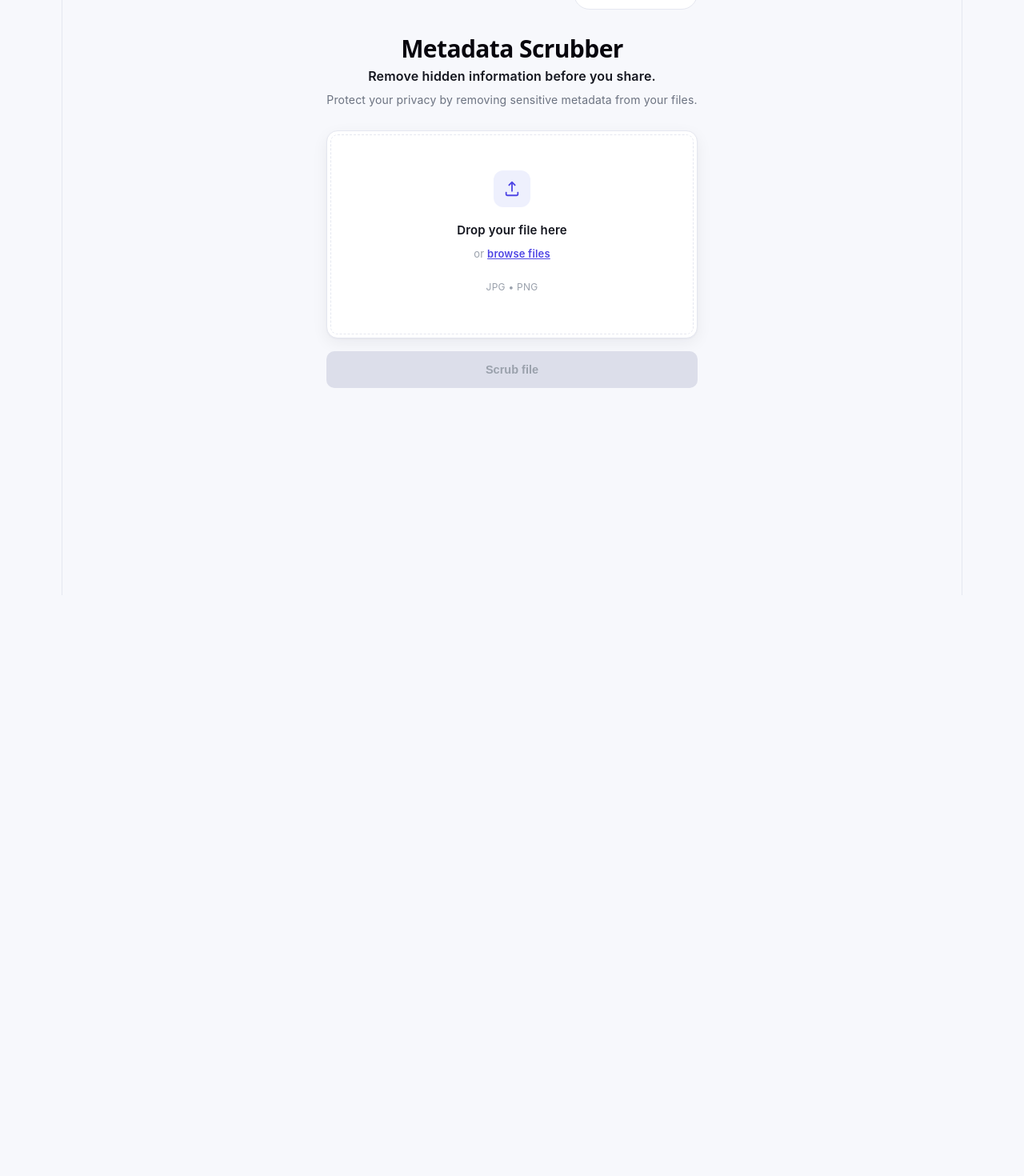
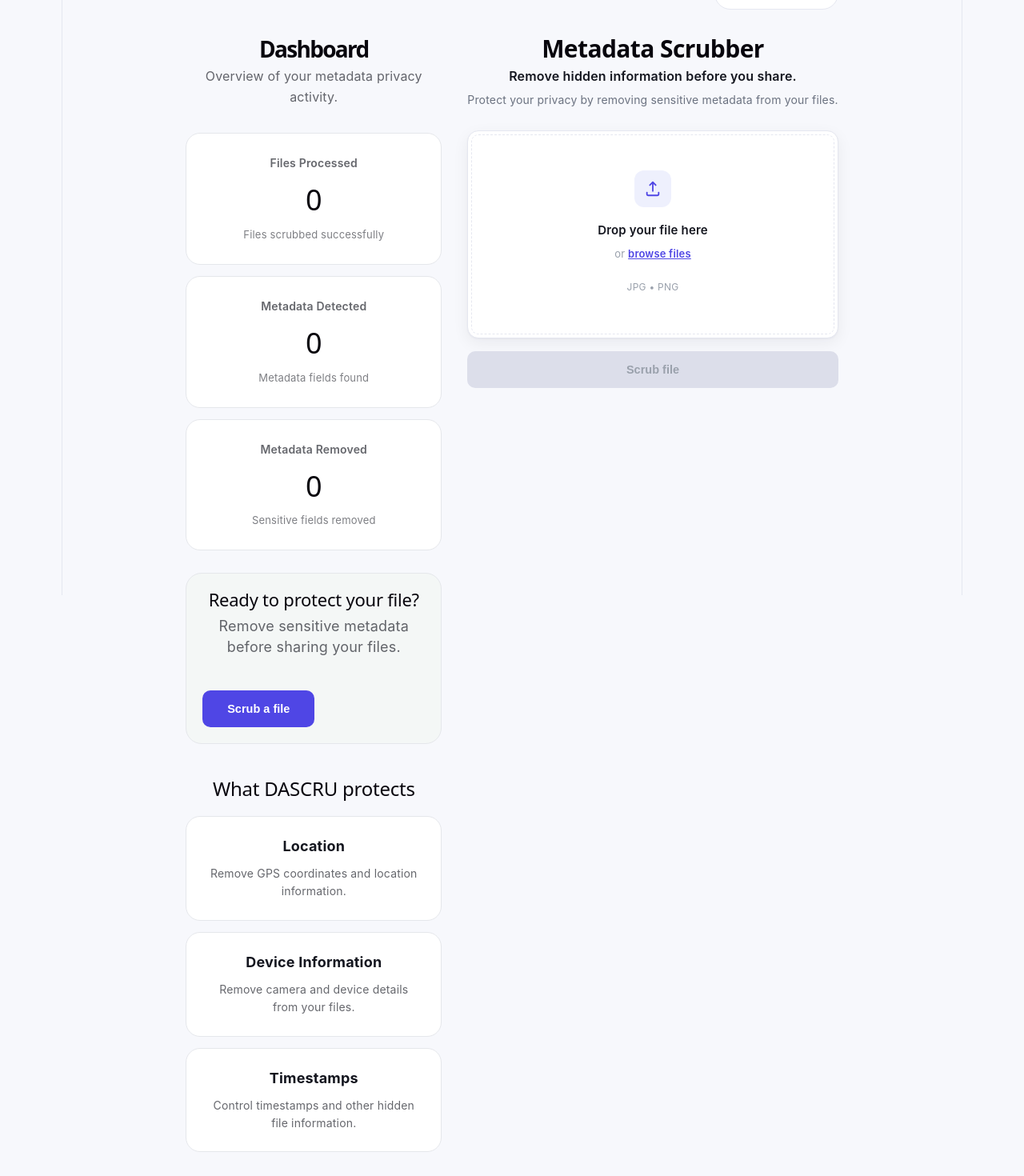
Before and after one commit to IpshitaSingh2007/metadata_scrubber, a React (Vite) app in the folder frontend/: page / in a window 1280 px wide. Shown: the part 56-1526 px from the top of the page at 80% size. Before the commit the page ends 800 px from the top, so only its background shows below. Built offline with nearby package versions, Linux system fonts and the light colour scheme.

Commit message:
Update frontend UI

```diff
--- a/frontend/src/App.css
+++ b/frontend/src/App.css
@@ -31,7 +31,7 @@
 }
 
 .page {
-  max-width: 760px;
+  max-width: 1100px;
   margin: 0 auto;
   padding: 28px 24px 60px;
 }
@@ -603,3 +603,190 @@
     justify-content: flex-start;
   }
 }
+/* =========================
+   DASHBOARD
+   ========================= */
+
+.dashboard {
+  width: min(1100px, 92%);
+  margin: 0 auto;
+  padding: 48px 0 70px;
+}
+
+.dashboard-header {
+  margin-bottom: 32px;
+}
+
+.dashboard-header h1 {
+  margin: 0 0 8px;
+  font-size: 36px;
+  font-weight: 700;
+}
+
+.dashboard-header p {
+  margin: 0;
+  font-size: 16px;
+  opacity: 0.65;
+}
+
+.stats-grid {
+  display: grid;
+  grid-template-columns: repeat(3, 1fr);
+  gap: 20px;
+  margin-bottom: 28px;
+}
+
+.stat-card {
+  padding: 24px;
+  border: 1px solid #e5e7eb;
+  border-radius: 18px;
+  background: #ffffff;
+}
+
+.stat-label {
+  margin: 0 0 12px;
+  font-size: 14px;
+  font-weight: 600;
+  opacity: 0.65;
+}
+
+.stat-card h2 {
+  margin: 0 0 8px;
+  font-size: 36px;
+}
+
+.stat-description {
+  margin: 0;
+  font-size: 13px;
+  opacity: 0.55;
+}
+
+.dashboard-action {
+  display: flex;
+  align-items: center;
+  justify-content: space-between;
+  gap: 24px;
+  padding: 28px;
+  margin-bottom: 42px;
+  border-radius: 20px;
+  background: #f4f7f6;
+  border: 1px solid #e5e7eb;
+}
+
+.dashboard-action h2 {
+  margin: 0 0 7px;
+  font-size: 22px;
+}
+
+.dashboard-action p {
+  margin: 0;
+  opacity: 0.65;
+}
+
+.features-section h2 {
+  margin: 0 0 20px;
+  font-size: 24px;
+}
+
+.features-grid {
+  display: grid;
+  grid-template-columns: repeat(3, 1fr);
+  gap: 20px;
+}
+
+.feature-card {
+  padding: 24px;
+  border: 1px solid #e5e7eb;
+  border-radius: 18px;
+  background: #ffffff;
+}
+
+.feature-card h3 {
+  margin: 0 0 10px;
+  font-size: 18px;
+}
+
+.feature-card p {
+  margin: 0;
+  line-height: 1.6;
+  font-size: 14px;
+  opacity: 0.65;
+}
+
+.nav-buttons {
+  display: flex;
+  align-items: center;
+  gap: 8px;
+}
+
+.nav-btn {
+  border: none;
+  background: transparent;
+  padding: 8px 14px;
+  border-radius: 8px;
+  font-size: 14px;
+  cursor: pointer;
+}
+
+.nav-btn.active {
+  background: #eef2f1;
+  font-weight: 600;
+}
+
+@media (max-width: 800px) {
+  .stats-grid,
+  .features-grid {
+    grid-template-columns: 1fr;
+  }
+
+  .dashboard-action {
+    flex-direction: column;
+    align-items: flex-start;
+  }
+}
+/* =========================
+   DASHBOARD + SCRUBBER LAYOUT
+   ========================= */
+
+.main-layout {
+  display: grid;
+  grid-template-columns: 320px 1fr;
+  gap: 32px;
+  align-items: start;
+  width: min(1100px, 100%);
+  margin: 0 auto;
+}
+
+.main-layout .dashboard {
+  width: 100%;
+  margin: 0;
+  padding: 0;
+}
+
+.scrubber-section {
+  min-width: 0;
+}
+.main-layout .stats-grid {
+  grid-template-columns: 1fr;
+  gap: 14px;
+}
+
+.main-layout .features-grid {
+  grid-template-columns: 1fr;
+  gap: 14px;
+}
+
+.main-layout .dashboard-header h1 {
+  font-size: 28px;
+}
+
+.main-layout .dashboard-action {
+  flex-direction: column;
+  align-items: flex-start;
+  padding: 20px;
+}
+
+.main-layout .dashboard-action .primary-btn {
+  width: auto;
+  min-width: 140px;
+}
--- a/frontend/src/App.jsx
+++ b/frontend/src/App.jsx
@@ -21,6 +21,7 @@
     blurb: 'Custom configuration set manually.',
   },
 }
+
 function categorizeField(field) {
   if (!field) return 'other'
 
@@ -83,6 +84,7 @@
 
   return 'other'
 }
+
 function getFieldsToRemoveForPreset(presetType, fieldsList) {
   const toRemoveSet = new Set()
   if (!Array.isArray(fieldsList)) return toRemoveSet
@@ -94,15 +96,10 @@
     let isMarkedForRemoval = false
 
     if (presetType === 'legal') {
-      // Legal: Strip EVERYTHING
       isMarkedForRemoval = true
     } else if (presetType === 'social') {
-      // Social Media: Strip Location & Camera details
-      // Keep: Timestamps, Software, Artist/Author
       isMarkedForRemoval = category === 'location' || category === 'device'
     } else if (presetType === 'resume') {
-      // Resume / Portfolio: Strip Location ONLY
-      // Keep: Camera specs, Timestamps, Software, Artist/Author
       isMarkedForRemoval = category === 'location'
     }
 
@@ -116,11 +113,18 @@
 
 function App() {
   const [file, setFile] = useState(null)
+
   const [status, setStatus] = useState('idle') // idle | selected | analyzing | removing | done
   const [results, setResults] = useState(null)
   const [dragging, setDragging] = useState(false)
   const [fieldsToRemove, setFieldsToRemove] = useState(new Set())
   const [preset, setPreset] = useState('legal')
+
+  const [stats, setStats] = useState({
+    filesProcessed: 0,
+    metadataDetected: 0,
+    metadataRemoved: 0,
+  })
 
   const selectFile = (selected) => {
     if (!selected) return
@@ -184,6 +188,11 @@
       const data = await res.json()
 
       setResults(data)
+      setStats((prev) => ({
+        ...prev,
+        filesProcessed: prev.filesProcessed + 1,
+        metadataDetected: prev.metadataDetected + (data?.fields?.length || 0),
+      }))
 
       const initialPreset = 'legal'
       setPreset(initialPreset)
@@ -205,7 +214,10 @@
       const fieldsList = results?.fields || []
       const allFieldKeys = fieldsList.map((f) => f.key)
       const fieldsToKeep = allFieldKeys.filter((key) => !fieldsToRemove.has(key))
-
+      setStats((prev) => ({
+        ...prev,
+        metadataRemoved: prev.metadataRemoved + fieldsToRemove.size,
+      }))
       const formData = new FormData()
       formData.append('file', file)
       formData.append('keep', JSON.stringify(fieldsToKeep))
@@ -274,6 +286,7 @@
           <span className="brand-dot" />
           DASCRU
         </div>
+
         <div className="privacy-chip">
           <svg viewBox="0 0 24 24" fill="none" strokeWidth="2" strokeLinecap="round" strokeLinejoin="round">
             <rect x="5" y="11" width="14" height="9" rx="2" />
@@ -283,8 +296,72 @@
         </div>
       </div>
 
+      <div className="main-layout">
         {!isResultsScreen && (
           <>
+            <div className="dashboard">
+              <div className="dashboard-header">
+                <h1>Dashboard</h1>
+                <p>Overview of your metadata privacy activity.</p>
+              </div>
+
+              <div className="stats-grid">
+                <div className="stat-card">
+                  <p className="stat-label">Files Processed</p>
+                  <h2>{stats.filesProcessed}</h2>
+                  <p className="stat-description">Files scrubbed successfully</p>
+                </div>
+
+                <div className="stat-card">
+                  <p className="stat-label">Metadata Detected</p>
+                  <h2>{stats.metadataDetected}</h2>
+                  <p className="stat-description">Metadata fields found</p>
+                </div>
+
+                <div className="stat-card">
+                  <p className="stat-label">Metadata Removed</p>
+                  <h2>{stats.metadataRemoved}</h2>
+                  <p className="stat-description">Sensitive fields removed</p>
+                </div>
+              </div>
+
+              <div className="dashboard-action">
+                <div>
+                  <h2>Ready to protect your file?</h2>
+                  <p>Remove sensitive metadata before sharing your files.</p>
+                </div>
+
+                <button
+                  className="primary-btn"
+                  onClick={() => document.querySelector('.drop-card')?.scrollIntoView({ behavior: 'smooth' })}
+                >
+                  Scrub a file
+                </button>
+              </div>
+
+              <div className="features-section">
+                <h2>What DASCRU protects</h2>
+
+                <div className="features-grid">
+                  <div className="feature-card">
+                    <h3>Location</h3>
+                    <p>Remove GPS coordinates and location information.</p>
+                  </div>
+
+                  <div className="feature-card">
+                    <h3>Device Information</h3>
+                    <p>Remove camera and device details from your files.</p>
+                  </div>
+
+                  <div className="feature-card">
+                    <h3>Timestamps</h3>
+                    <p>Control timestamps and other hidden file information.</p>
+                  </div>
+                </div>
+              </div>
+            </div>
+
+            <div className="scrubber-section">
               <div className="hero">
                 <h1 className="hero-title">Metadata Scrubber</h1>
                 <p className="hero-sub">Remove hidden information before you share.</p>
@@ -355,11 +432,12 @@
               <button className="primary-btn" onClick={handleScrub} disabled={!file || isProcessing}>
                 {isProcessing ? 'Scrubbing...' : 'Scrub file'}
               </button>
+            </div>
           </>
         )}
 
         {isResultsScreen && (
-        <>
+          <div className="scrubber-section">
             <div className="success-block">
               <div className="success-icon">
                 <svg viewBox="0 0 24 24" fill="none" strokeWidth="2.2" strokeLinecap="round" strokeLinejoin="round">
@@ -401,7 +479,6 @@
                 </span>
               </div>
 
-            {/* ===== Column headers ===== */}
               {totalFieldsCount > 0 && (
                 <div className="field-header-row">
                   <span></span>
@@ -426,7 +503,6 @@
                           onChange={() => toggleFieldRemoval(f.key)}
                         />
 
-                      {/* COLUMN 1: Name + Value */}
                         <div className="col-name">
                           <p className="field-label">
                             {f.label}
@@ -435,12 +511,10 @@
                           {f.value && <p className="field-value">{f.value}</p>}
                         </div>
 
-                      {/* COLUMN 2: Message / explanation */}
                         <div className="col-message">
                           {f.message || '—'}
                         </div>
 
-                      {/* COLUMN 3: Risk badge */}
                         <div className="col-risk">
                           <span className={`risk-badge risk-${(f.risk || 'low').toLowerCase()}`}>
                             {f.risk || 'LOW'}
@@ -462,8 +536,9 @@
                 Scrub another file
               </button>
             </div>
-        </>
+          </div>
         )}
+      </div>
     </div>
   )
 }
```
Lines whose indentation alone changed are shown as unchanged.
